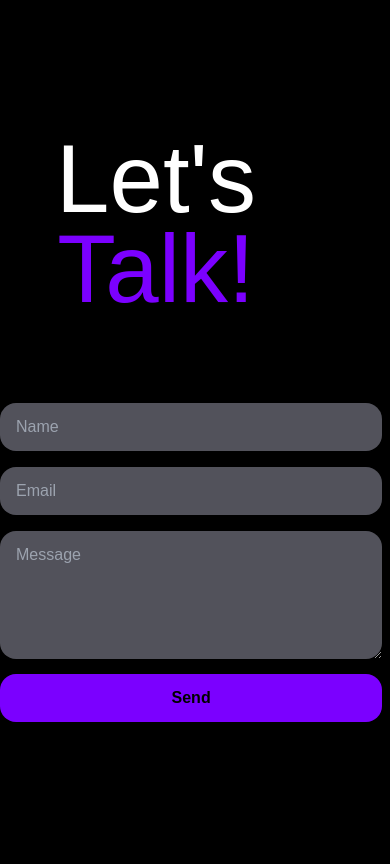
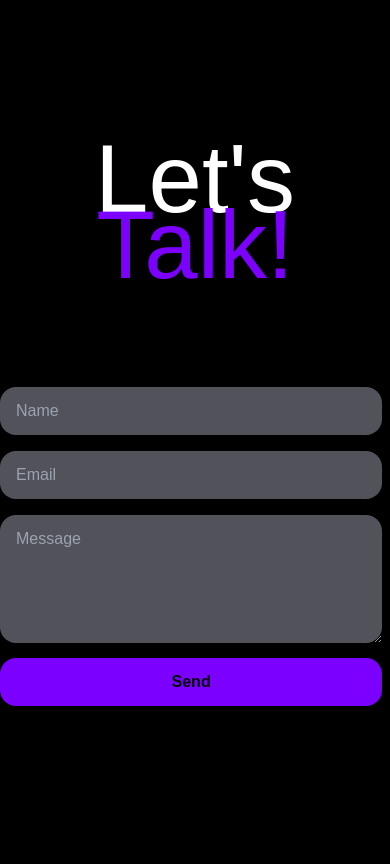
Before and after one commit to W3BJMI/website, a React (Create React App) app: page / in a window 390 px wide. Shown: the part 4920-5784 px from the top of the page. Built offline with nearby package versions, Linux system fonts and the light colour scheme; no server answers; a web font is replaced by a local one.

Commit message:
Fixed responsiveness issues - 3

```diff
--- a/src/components/CommentSection.jsx
+++ b/src/components/CommentSection.jsx
@@ -72,12 +72,12 @@ export function CommentSection() {
 
     return (
         <div className="bg-black flex flex-col md:flex-row justify-evenly pb-28 md:pb-10 pt-40">
-            <div className="relative w-[80%] font-framer text-8xl md:text-[156px] bg-black mb-28 pb-40 md:pb-80">
+            <div className="relative w-[100%] font-framer text-8xl md:text-[156px] bg-black mb-28 pb-36 md:pb-80">
                 <div className='flex justify-center'>
                     <div className="absolute text-white top-0">
                         Let's
                     </div>
-                    <div className="absolute text-blueColor top-[90px] md:top-[106px]">
+                    <div className="absolute text-blueColor top-[66px] md:top-[106px]">
                         Talk!
                     </div>
                 </div>
```
